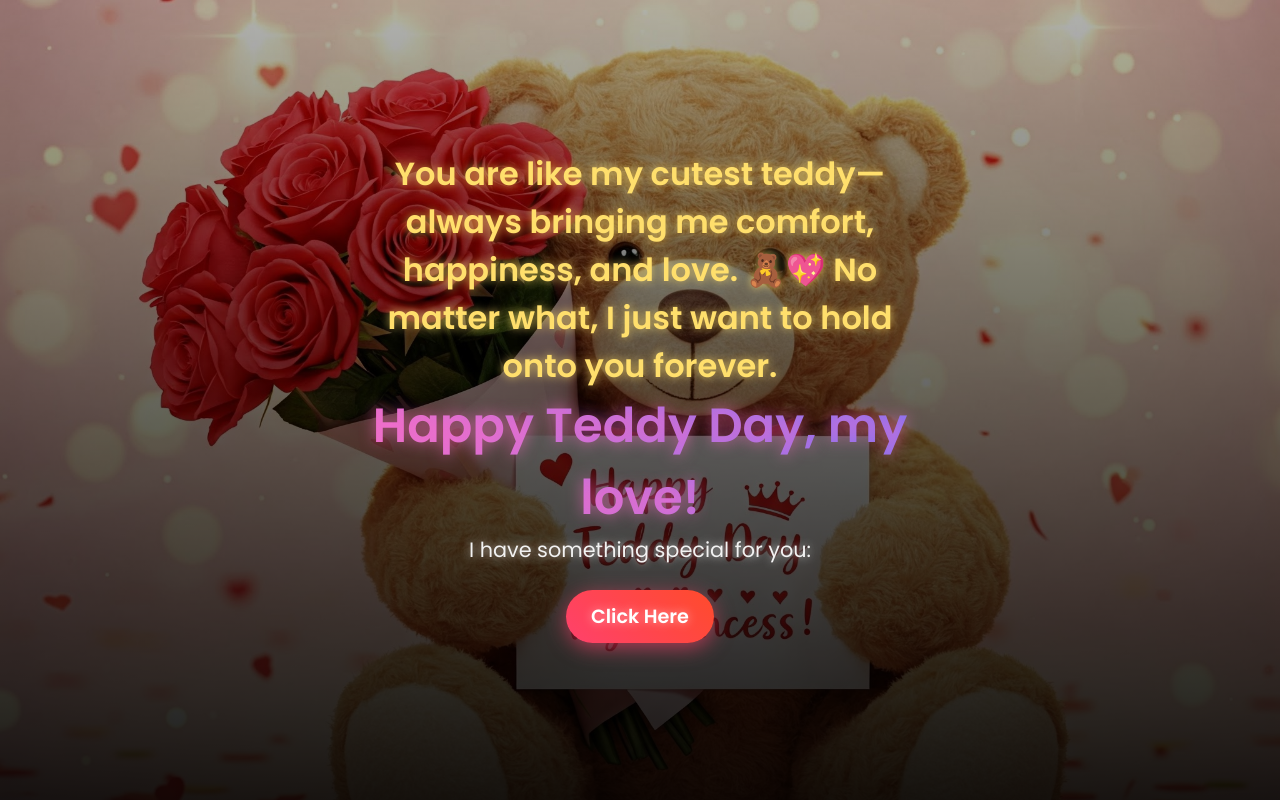
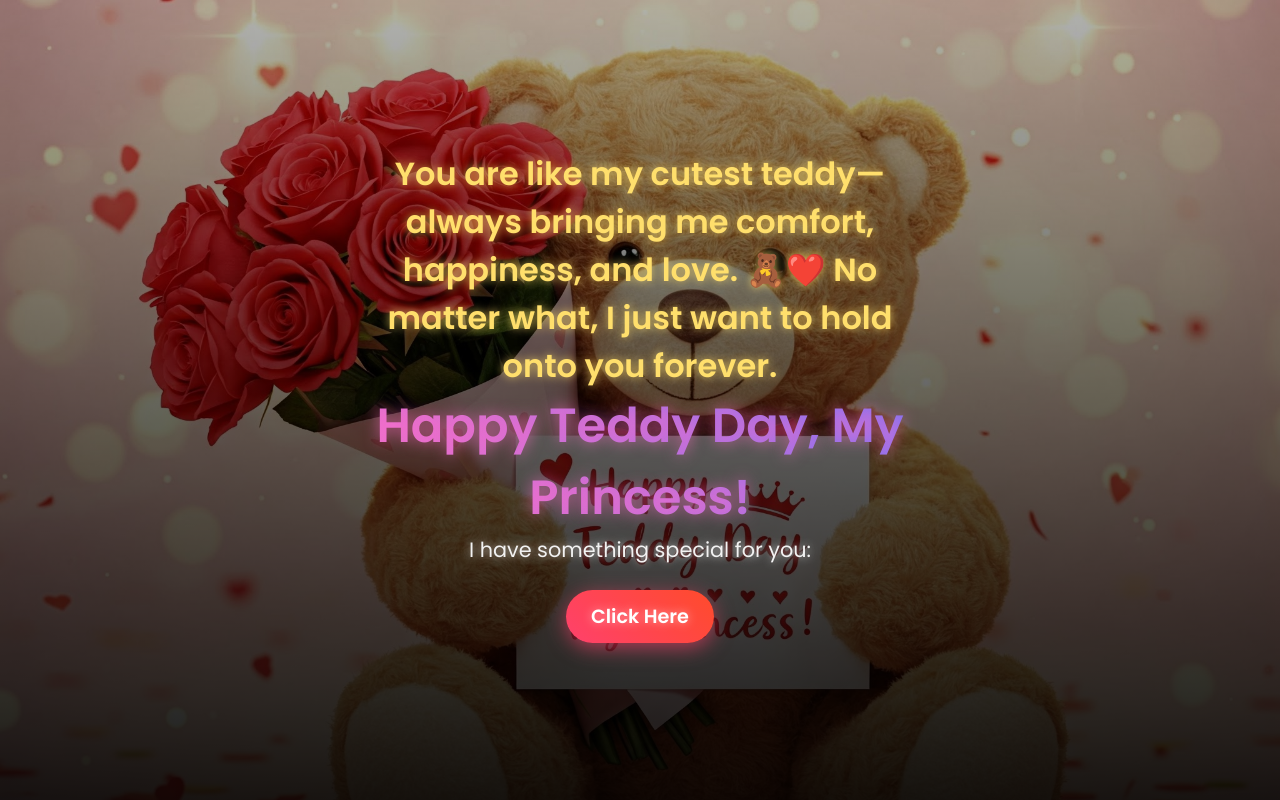
Before and after one commit to Rishabhbhan7/Teddy-day, a plain HTML site: page index.html in a window 1280 px wide. Drawn offline with Linux system fonts and the light colour scheme.

Commit message:
Update index.html

```diff
--- a/index.html
+++ b/index.html
@@ -3,15 +3,15 @@
 <head>
     <meta charset="UTF-8">
     <meta name="viewport" content="width=device-width, initial-scale=1.0">
-    <title>Happy Teddy Day By MANISH PANDEY</title>
+    <title>Happy Teddy Day By Rishabh Bhan</title>
     <link rel="stylesheet" href="style.css">
     <link href="https://fonts.googleapis.com/css2?family=Poppins:wght@300;400;600&display=swap" rel="stylesheet">
 </head>
 <body>
     <div class="overlay"></div>
     <div class="text">
-        <h2>You are like my cutest teddy—always bringing me comfort, happiness, and love. 🧸💖 No matter what, I just want to hold onto you forever. </h2>
-        <h1>Happy Teddy Day, my love! </h1>
+        <h2>You are like my cutest teddy—always bringing me comfort, happiness, and love. 🧸❤️ No matter what, I just want to hold onto you forever. </h2>
+        <h1>Happy Teddy Day, My Princess! </h1>
         <p>I have something special for you:</p><br>
         <a href="new.html" class="btn">Click Here</a>
     </div>
```
